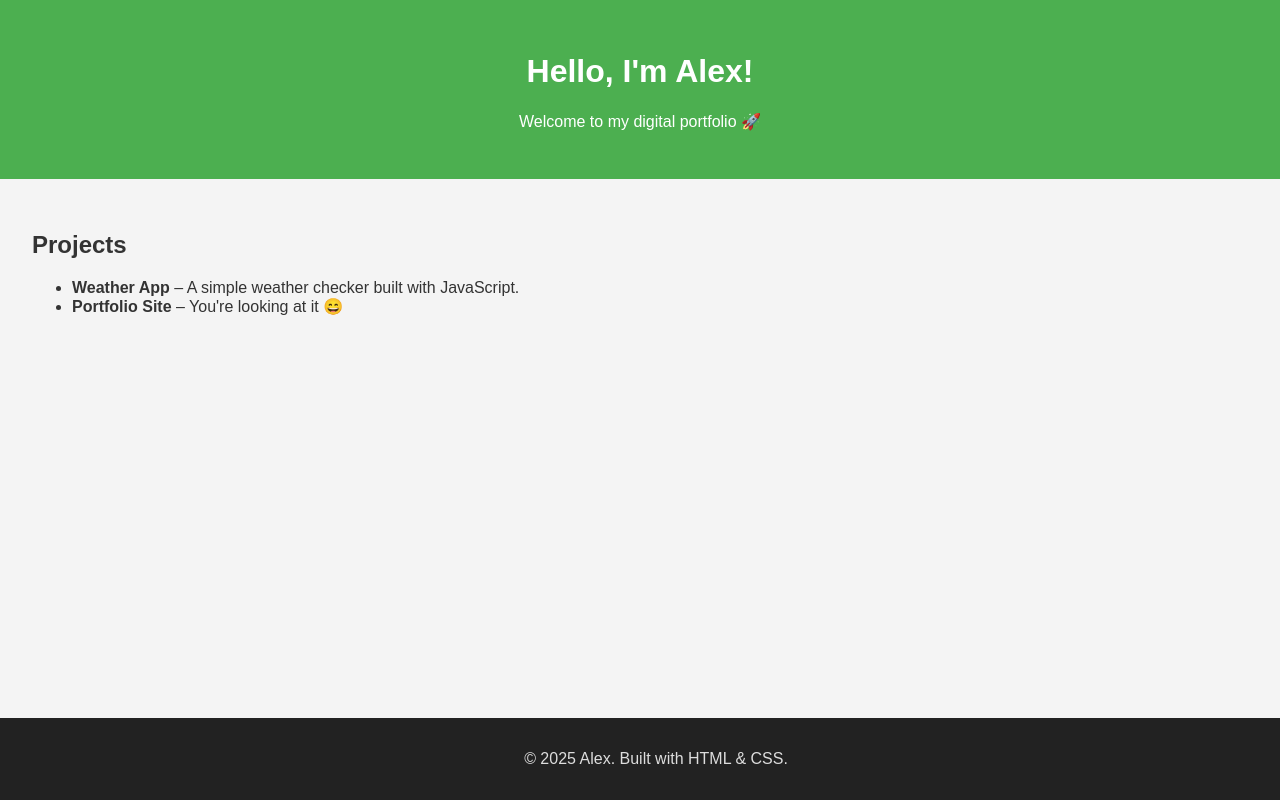
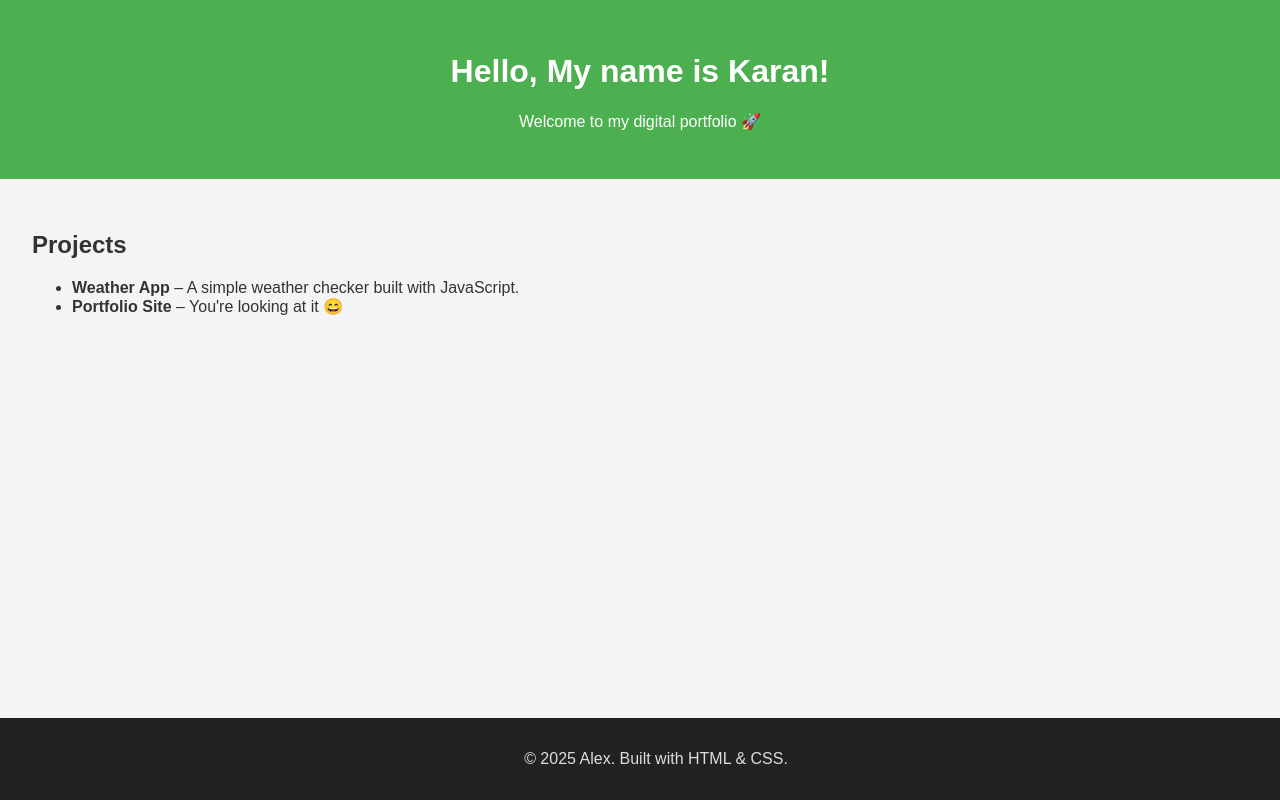
Before and after one commit to poshkaran04/portfolio_karan, a plain HTML site: page index.html in a window 1280 px wide. Drawn offline with Linux system fonts and the light colour scheme.

Commit message:
Update index.html

```diff
--- a/index.html
+++ b/index.html
@@ -8,7 +8,7 @@
 </head>
 <body>
   <header>
-    <h1>Hello, I'm Alex!</h1>
+    <h1>Hello, My name is Karan!</h1>
     <p>Welcome to my digital portfolio 🚀</p>
   </header>
 
```
